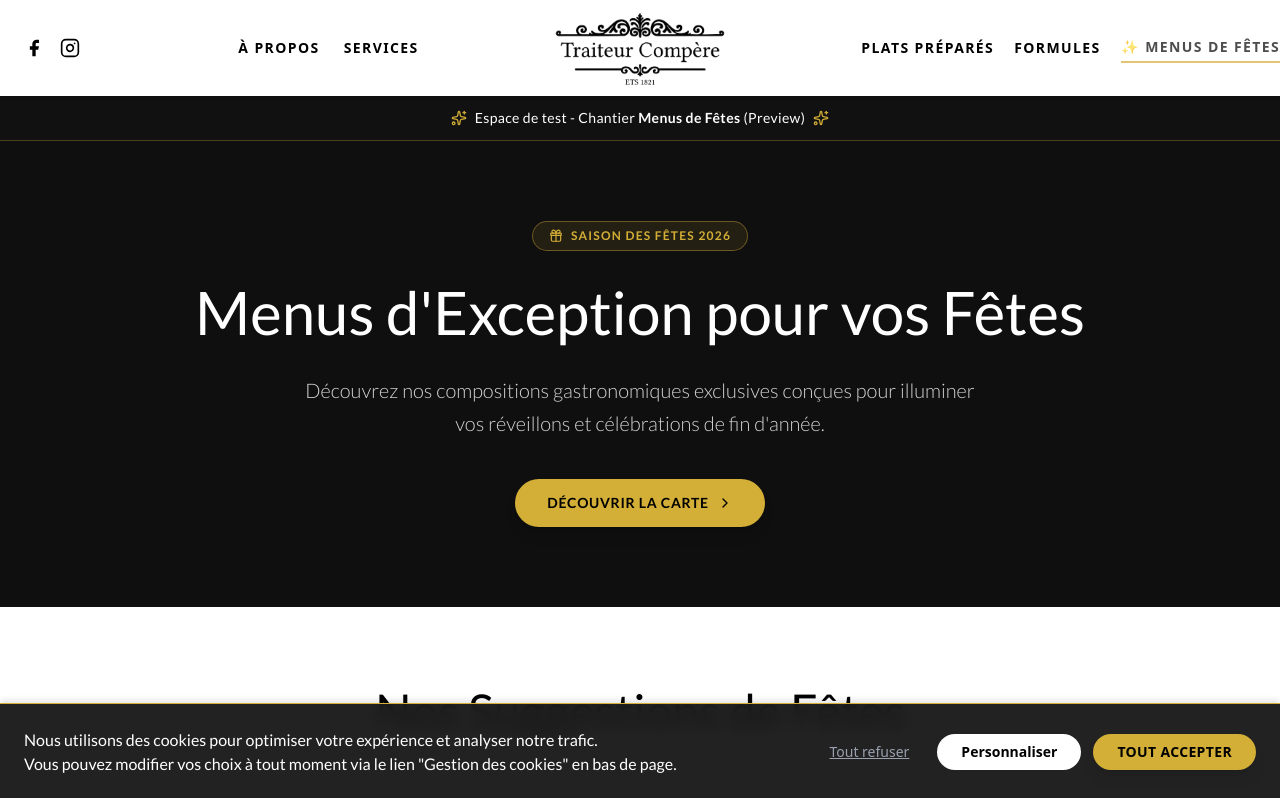
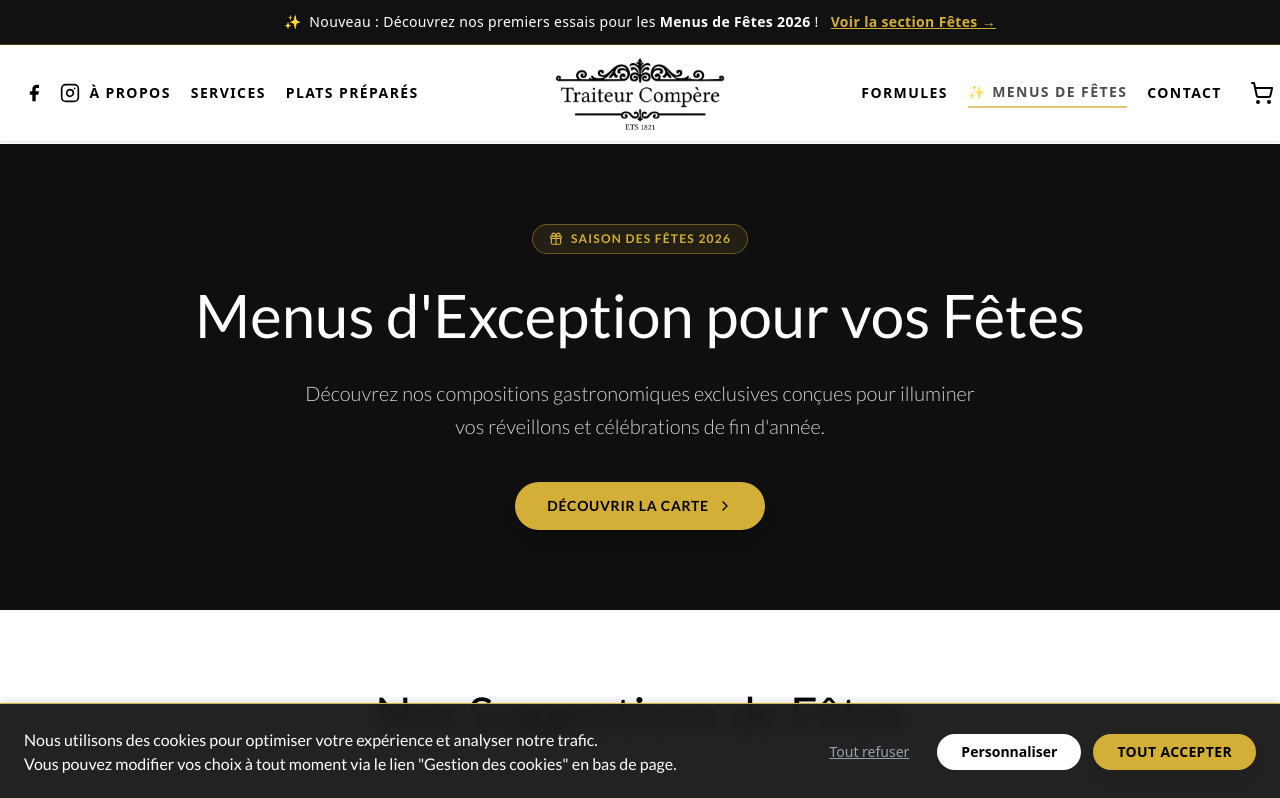
Before and after one commit to FlorianMeganck/traiteur-compere, a Next.js app: page /menu-fetes in a window 1280 px wide. Shown: the top 798 px of the page. Built offline with nearby package versions, Linux system fonts and the light colour scheme; a web font is replaced by a local one.

Commit message:
style(header): restauration du style initial de la Navbar, rééquilibrage 3x3 des liens et ajustement py-3 du bandeau

```diff
--- a/app/components/Navbar.tsx
+++ b/app/components/Navbar.tsx
@@ -72,29 +72,30 @@ export default function Navbar() {
 
     return (
         <>
+        <header className="fixed inset-x-0 top-0 z-50">
+            {/* Top-Bar Bandeau d'Annonce (Festive Preview) */}
+            <div className="bg-[#111111] text-white py-3 px-4 text-center text-xs md:text-sm font-medium tracking-wide flex items-center justify-center gap-2 border-b border-[#D4AF37]/30 shadow-sm">
+                <span className="text-[#D4AF37]">✨</span>
+                <span>Nouveau : Découvrez nos premiers essais pour les <strong>Menus de Fêtes 2026</strong> !</span>
+                <Link href="/menu-fetes" className="underline text-[#D4AF37] hover:text-white ml-1 font-bold transition-colors">
+                    Voir la section Fêtes →
+                </Link>
+            </div>
+
             <nav
-                className={`fixed inset-x-0 top-0 z-50 transition-colors duration-500 ease-in-out h-24 flex items-center ${!isTransparent && !isMenuOpen ? "bg-white/90 backdrop-blur-md shadow-sm" : "bg-transparent"
+                className={`w-full transition-colors duration-500 ease-in-out h-24 flex items-center ${!isTransparent && !isMenuOpen ? "bg-white/90 backdrop-blur-md shadow-sm" : "bg-transparent"
                     }`}
             >
-                {/*
-               background logic:
-               - transparent => transparent
-               - NOT transparent => white
-               - BUT if Menu is Open => transparent (because overlay is black/95, we don't want white bar on top)
-               Actually, usually the overlay is fixed inset-0 z-40, and navbar is z-50.
-               If navbar is white z-50, it covers the top of the black overlay.
-               Let's make navbar transparent if menu is open, so black overlay shines through.
-            */}
-
                 <div className="w-full max-w-7xl mx-auto px-6 relative">
 
                     {/* --- DESKTOP LAYOUT (Grid 3 Cols) --- */}
                     <div className="hidden md:grid grid-cols-3 items-center w-full relative">
 
-                        {/* LEFT ZONE: À Propos & Services (Aligned Right -> Center) */}
-                        <div className="flex justify-end items-center gap-6 pr-4">
+                        {/* LEFT ZONE: À Propos, Services & Plats Préparés (Aligned Right -> Center) */}
+                        <div className="flex justify-end items-center gap-5 pr-4">
                             <NavLink href={NAV_LINKS[0].href} label={NAV_LINKS[0].label} textColor={desktopTextColor} isActive={pathname === NAV_LINKS[0].href} />
                             <NavLink href={NAV_LINKS[1].href} label={NAV_LINKS[1].label} textColor={desktopTextColor} isActive={pathname === NAV_LINKS[1].href} />
+                            <NavLink href={NAV_LINKS[2].href} label={NAV_LINKS[2].label} textColor={desktopTextColor} isActive={pathname === NAV_LINKS[2].href} />
                         </div>
 
                         {/* CENTER ZONE: Logo */}
@@ -110,9 +111,8 @@ export default function Navbar() {
                             </Link>
                         </div>
 
-                        {/* RIGHT ZONE: Plats Préparés, Formules, Menus de Fêtes & Contact (Aligned Left -> Center) */}
+                        {/* RIGHT ZONE: Formules, Menus de Fêtes & Contact (Aligned Left -> Center) */}
                         <div className="flex justify-start items-center gap-5 pl-4">
-                            <NavLink href={NAV_LINKS[2].href} label={NAV_LINKS[2].label} textColor={desktopTextColor} isActive={pathname === NAV_LINKS[2].href} />
                             <NavLink href={NAV_LINKS[3].href} label={NAV_LINKS[3].label} textColor={desktopTextColor} isActive={pathname === NAV_LINKS[3].href} />
                             <NavLink href={NAV_LINKS[4].href} label={NAV_LINKS[4].label} textColor={desktopTextColor} isActive={pathname === NAV_LINKS[4].href} isFestive={true} />
                             <NavLink href={NAV_LINKS[5].href} label={NAV_LINKS[5].label} textColor={desktopTextColor} isActive={pathname === NAV_LINKS[5].href} />
@@ -235,8 +235,8 @@ export default function Navbar() {
                     </AnimatePresence>
                 </div>
             </nav>
-
-            {/* Cart Side Drawer */}
+        </header>
+        {/* Cart Side Drawer */}
             <AnimatePresence>
                 {isCartOpen && (
                     <>
--- a/app/menu-fetes/page.tsx
+++ b/app/menu-fetes/page.tsx
@@ -33,13 +33,7 @@ export default function MenuFetesPage() {
   ];
 
   return (
-    <main className="bg-white text-gray-800 font-sans min-h-screen pt-24 pb-20 selection:bg-[#D4AF37] selection:text-white">
-      {/* Top Banner Notice - Branch Preview */}
-      <div className="bg-[#111111] text-white py-3 px-4 text-center text-xs md:text-sm font-medium tracking-wide flex items-center justify-center gap-2 border-b border-[#D4AF37]/30">
-        <Sparkles size={16} className="text-[#D4AF37] animate-pulse" />
-        <span>Espace de test - Chantier <strong>Menus de Fêtes</strong> (Preview)</span>
-        <Sparkles size={16} className="text-[#D4AF37] animate-pulse" />
-      </div>
+    <main className="bg-white text-gray-800 font-sans min-h-screen pt-36 pb-20 selection:bg-[#D4AF37] selection:text-white">
 
       {/* Hero Section */}
       <section className="relative bg-[#0F0F0F] text-white py-20 px-6 overflow-hidden">
--- a/app/page.tsx
+++ b/app/page.tsx
@@ -8,15 +8,6 @@ import { motion, useInView, animate } from "framer-motion";
 export default function Home() {
   return (
     <main className="bg-white text-gray-800 font-sans selection:bg-[#D4AF37] selection:text-white overflow-hidden">
-
-      {/* Banner Menus de Fêtes (Preview) */}
-      <div className="bg-[#111111] text-white pt-24 pb-3 px-4 text-center text-xs md:text-sm font-medium tracking-wide flex items-center justify-center gap-2 border-b border-[#D4AF37]/30">
-        <span className="text-[#D4AF37]">✨</span>
-        <span>Nouveau : Découvrez nos premiers essais pour les <strong>Menus de Fêtes 2026</strong> !</span>
-        <Link href="/menu-fetes" className="underline text-[#D4AF37] hover:text-white ml-1 font-bold">
-          Voir la section Fêtes →
-        </Link>
-      </div>
 
       <section className="relative w-full h-[80vh] md:h-screen min-h-[600px] flex items-center justify-center overflow-hidden">
         {/* Image d'arrière-plan */}
```
